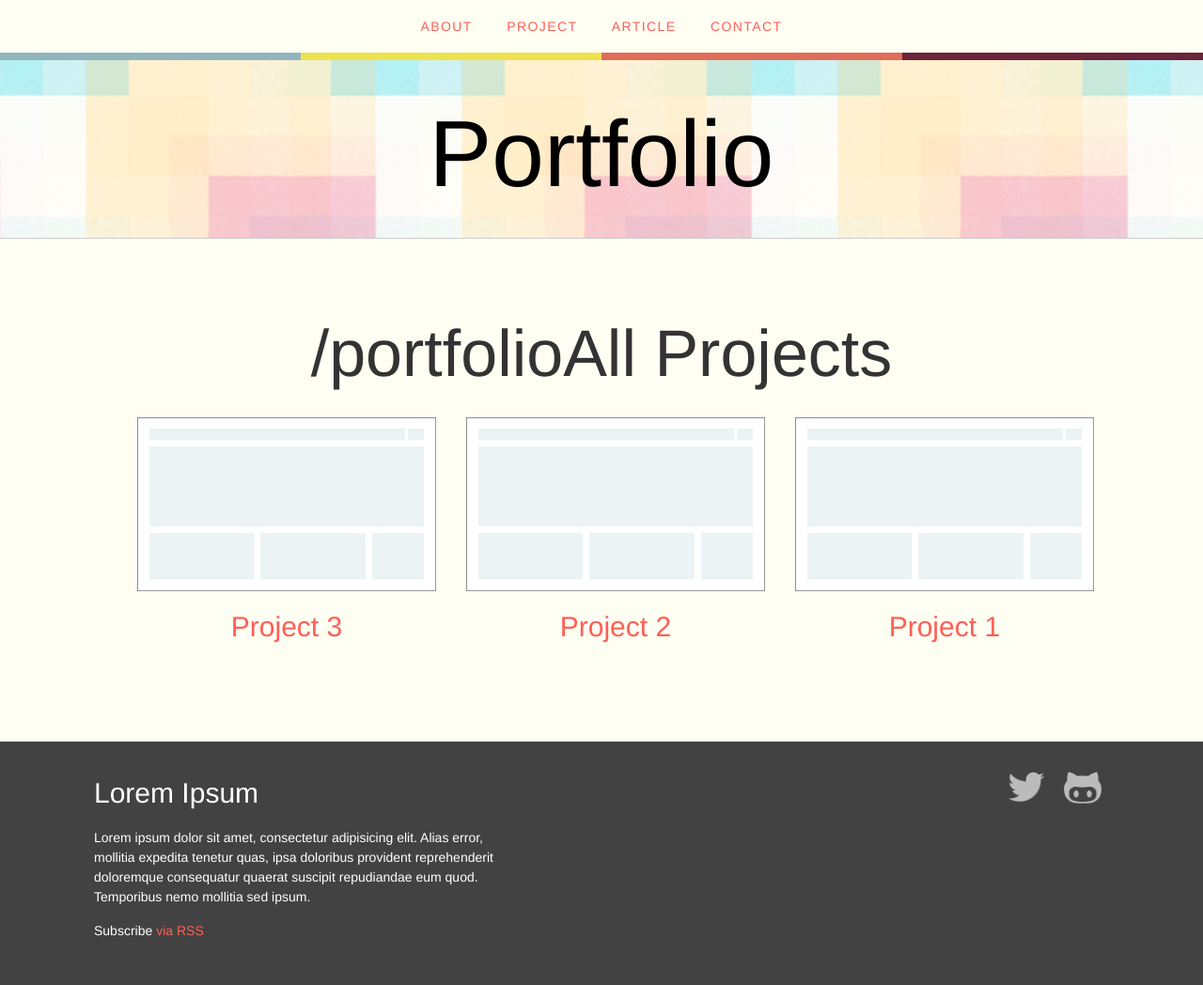
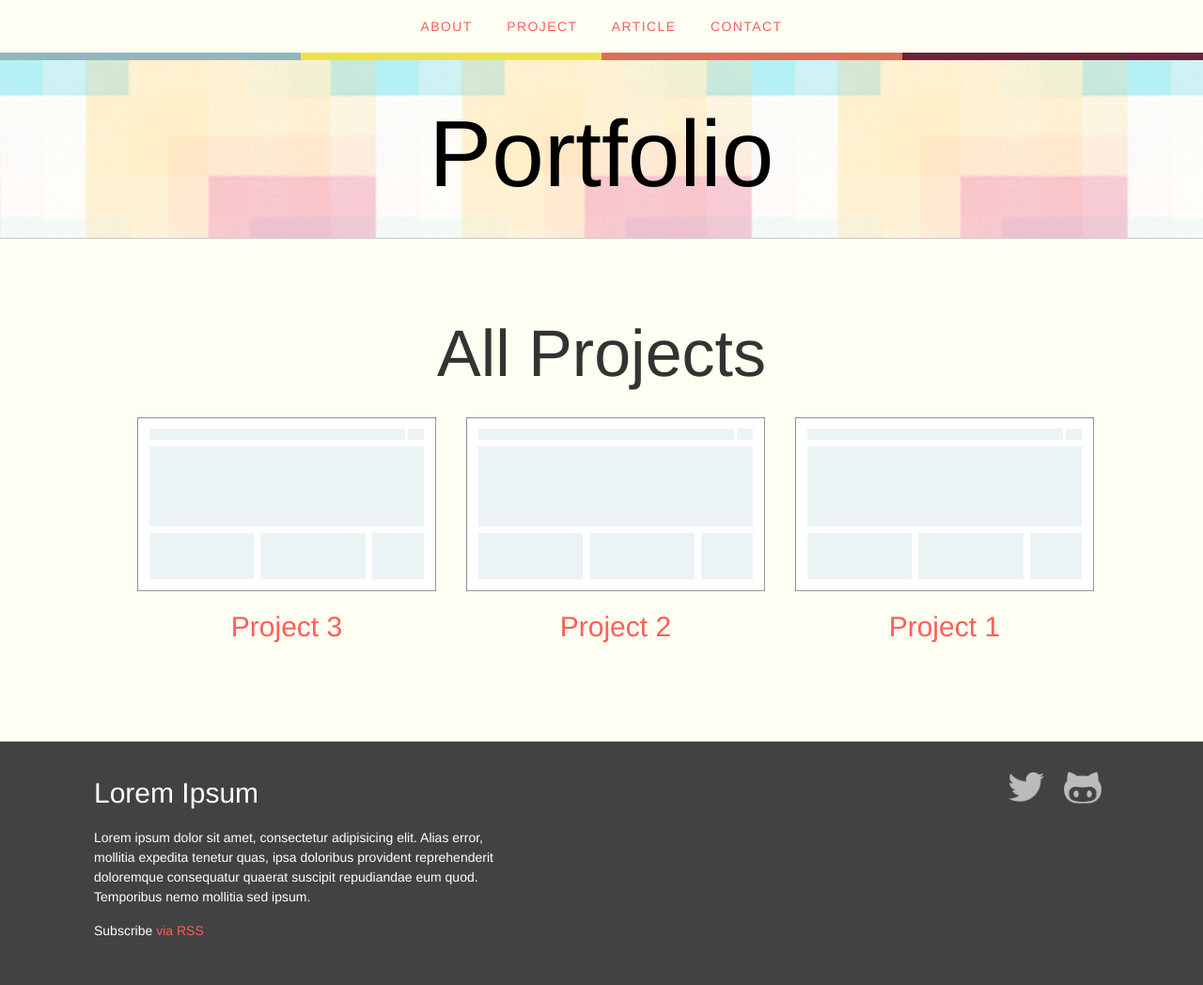
Before and after one commit to edwinchen85/portfolio, a Jekyll site: the page built from project.html, in a window 1280 px wide. Shown: the whole page at 94% size. Built offline with Jekyll 4.4.1, drawn with Linux system fonts in a browser that asks for light colours.

Commit message:
Remove prepend: site.baseurl from h1

```diff
--- a/project.html
+++ b/project.html
@@ -6,7 +6,7 @@ permalink: /project/
 
 <div class="site-section site-section-last">
 	<header class="post-header">
-		<h1>{{ page.title | prepend: site.baseurl }}</h1>
+		<h1>{{ page.title }}</h1>
 	</header>
 
 	<ul class="project-list">
```
